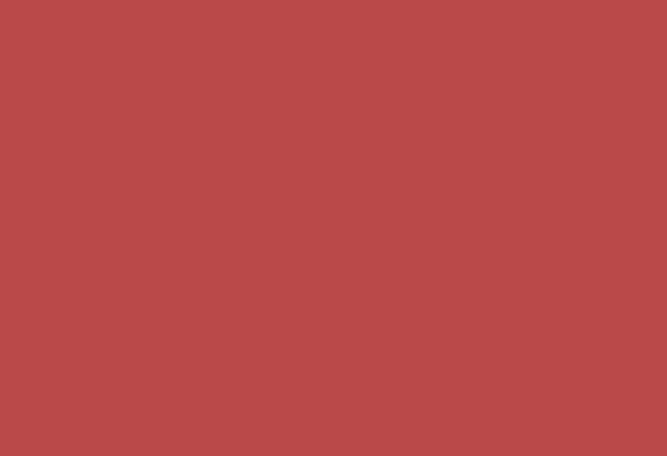
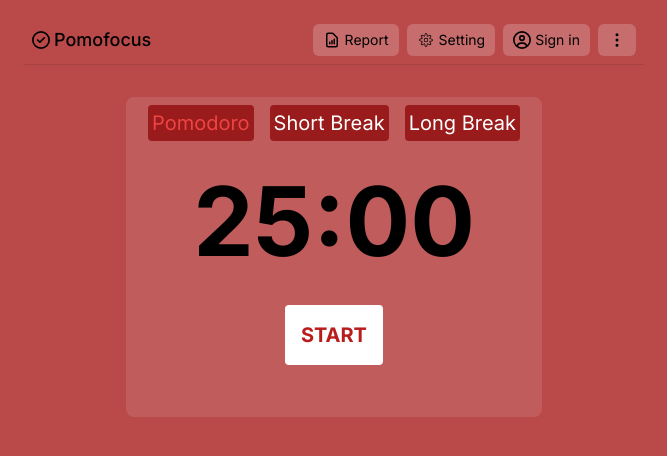
Before and after one commit to DuyBui1993/pomodoro, a Next.js app: page /luan/pomodoro in a window 1280 px wide. Shown: the top 456 px of the page, without its empty margins (306-973 px from the left). Built offline with nearby package versions, Linux system fonts and the light colour scheme.

Commit message:
add CountDown tab header && content

```diff
--- a/src/app/luan/pomodoro/page.tsx
+++ b/src/app/luan/pomodoro/page.tsx
@@ -1,9 +1,12 @@
 import * as React from 'react';
+import { CountDown } from '@/components/luan/countDown/CountDount';
 
 const HomePage = () => {
   return (
     <div className="h-screen bg-[rgb(186,73,73)]">
-      <div className="mx-auto p-4"></div>
+      <div className="mx-auto p-4">
+        <CountDown />
+      </div>
     </div>
   );
 };
--- /dev/null
+++ b/src/components/luan/countDown/CountDount.tsx
@@ -0,0 +1,13 @@
+'use client';
+import * as React from 'react';
+import CountDownTab from '@/components/luan/countDown/CountDownTab';
+import { Header } from '@/components/luan/countDown/CountDownHeader';
+
+export const CountDown = () => {
+  return (
+    <div>
+      <Header />
+      <CountDownTab />
+    </div>
+  );
+};
--- /dev/null
+++ b/src/components/luan/countDown/CountDownHeader.tsx
@@ -0,0 +1,22 @@
+import * as React from 'react';
+import { HiOutlineDocumentReport, HiOutlineDotsVertical } from 'react-icons/hi';
+import { IconButton } from '@/components/duy/IconButton';
+import { CiSettings } from 'react-icons/ci';
+import { FaRegCircleCheck, FaRegCircleUser } from 'react-icons/fa6';
+
+export const Header = () => {
+  return (
+    <div className="mx-auto flex max-w-[620px] items-center justify-between border-b-[1px] border-b-black border-opacity-10 p-2">
+      <div className="logo flex items-center space-x-1 text-lg">
+        <FaRegCircleCheck />
+        <span className="font-medium">Pomofocus</span>
+      </div>
+      <div className="actions flex space-x-2">
+        <IconButton icon={<HiOutlineDocumentReport fontSize={18} />} text="Report" />
+        <IconButton icon={<CiSettings fontSize={18} />} text="Setting" />
+        <IconButton icon={<FaRegCircleUser fontSize={18} />} text="Sign in" />
+        <IconButton icon={<HiOutlineDotsVertical fontSize={18} />} text="" />
+      </div>
+    </div>
+  );
+};
--- /dev/null
+++ b/src/components/luan/countDown/CountDownIconButton.tsx
@@ -0,0 +1,19 @@
+import * as React from 'react';
+
+interface Props {
+  icon: React.ReactNode;
+  text: string;
+  onClick?: () => void;
+}
+
+export const CountDownIconButton = ({ icon, text, onClick }: Props) => {
+  return (
+    <div
+      onClick={onClick}
+      className="flex cursor-pointer items-center space-x-1 rounded-md bg-white bg-opacity-20 px-2.5 py-1.5 text-sm"
+    >
+      <div>{icon}</div>
+      {text && <div>{text}</div>}
+    </div>
+  );
+};
--- /dev/null
+++ b/src/components/luan/countDown/CountDownTab.tsx
@@ -0,0 +1,68 @@
+import * as React from 'react';
+import { CountDownTabContent } from '@/components/luan/countDown/CountDownTabContent';
+import { convertSecondsToTime } from '@/components/luan/utils/Utils';
+
+const TABS = [
+  {
+    id: 1,
+    label: 'Pomodoro',
+    initialValue: '25:00',
+    value: 25 * 60,
+  },
+  {
+    id: 2,
+    label: 'Short Break',
+    initialValue: '05:00',
+    value: 5 * 60,
+  },
+  {
+    id: 3,
+    label: 'Long Break',
+    initialValue: '15:00',
+    value: 15 * 60,
+  },
+];
+
+const CountDownTab = () => {
+  const [activeTab, setActiveTab] = React.useState(TABS[0].id);
+
+  const activeIndexTab = TABS.findIndex((item) => item.id === activeTab);
+  const [currentTime, setCurrentTime] = React.useState(TABS[activeIndexTab].value);
+
+  return (
+    <div>
+      <div className="mx-auto mt-8 h-80 w-1/3 max-w-[620px] justify-center rounded-[8px] bg-white bg-opacity-10">
+        <div className="mx-auto mt-6 flex justify-center gap-4 p-2 text-xl text-white">
+          {TABS.map((tabItem) => (
+            <CountDownTabContent
+              onClick={() => {
+                setActiveTab(tabItem.id);
+                setCurrentTime(tabItem.value);
+              }}
+              active={activeTab === tabItem.id}
+              key={tabItem.id}
+              label={tabItem.label}
+            />
+          ))}
+        </div>
+        <div>
+          <div className="mx-auto mt-4 flex justify-center p-2 text-xl">
+            <div className="text-8xl font-bold">{convertSecondsToTime(currentTime)}</div>
+          </div>
+        </div>
+
+        <div className="mx-auto mt-5 flex justify-center p-2 text-xl">
+          <button
+            onClick={() => {
+              setCurrentTime(currentTime - 1);
+            }}
+            className="rounded bg-white p-4 font-bold text-red-700"
+          >
+            START
+          </button>
+        </div>
+      </div>
+    </div>
+  );
+};
+export default CountDownTab;
--- /dev/null
+++ b/src/components/luan/countDown/CountDownTabContent.tsx
@@ -0,0 +1,13 @@
+import * as React from 'react';
+
+export const CountDownTabContent = ({ label, active, onClick }) => {
+  return (
+    <div onClick={onClick} className="cursor-pointer">
+      <div
+        className={`text-l mx-auto rounded-[4px] bg-red-800 p-1 ${active ? 'text-red-500' : ''}`}
+      >
+        {label}
+      </div>
+    </div>
+  );
+};
--- /dev/null
+++ b/src/components/luan/utils/Utils.tsx
@@ -0,0 +1,6 @@
+//
+export const convertSecondsToTime = (seconds: number) => {
+  const minutes = Math.floor(seconds / 60);
+  const remainingSeconds = seconds % 60;
+  return `${minutes.toString().padStart(2, '0')}:${remainingSeconds.toString().padStart(2, '0')}`;
+};
```
